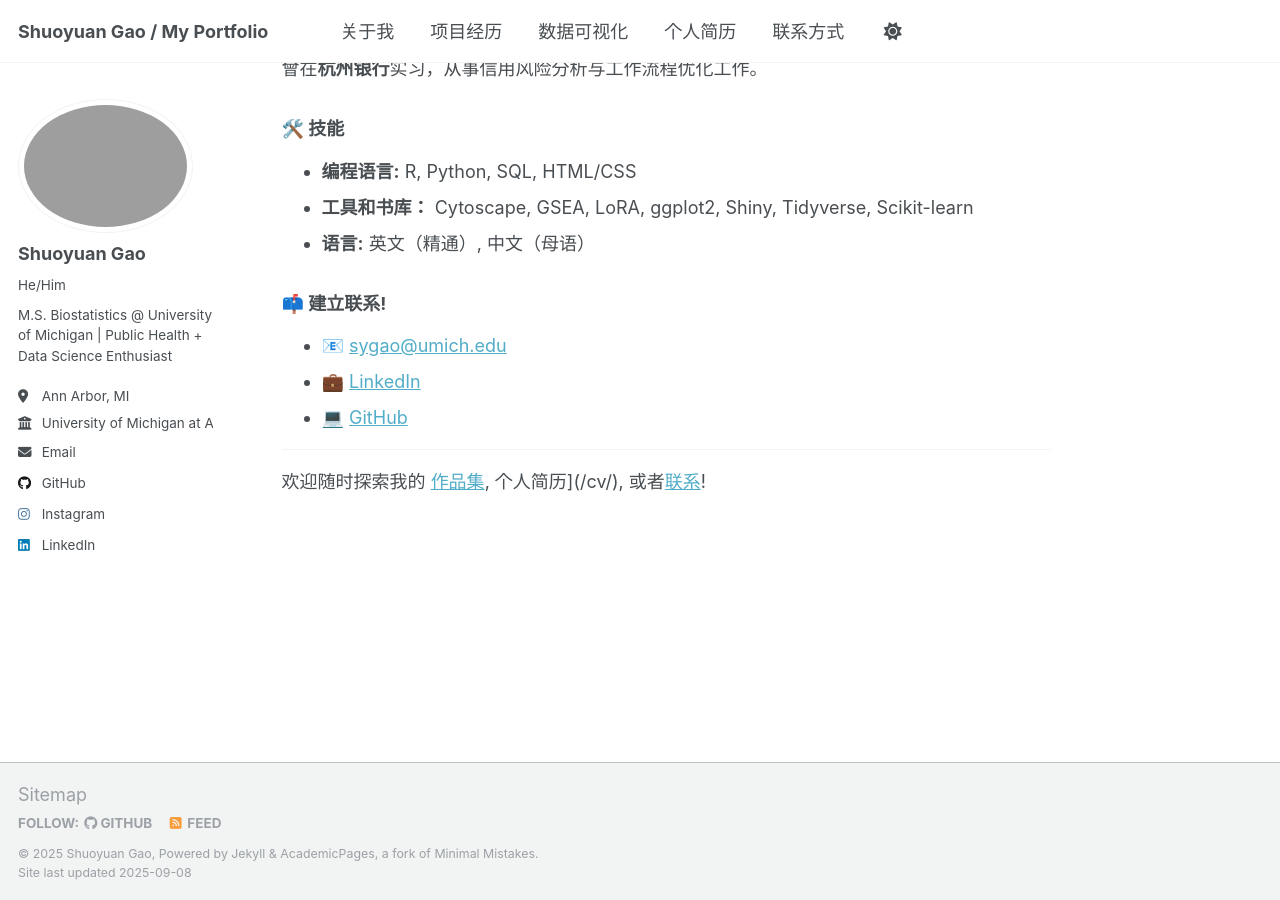
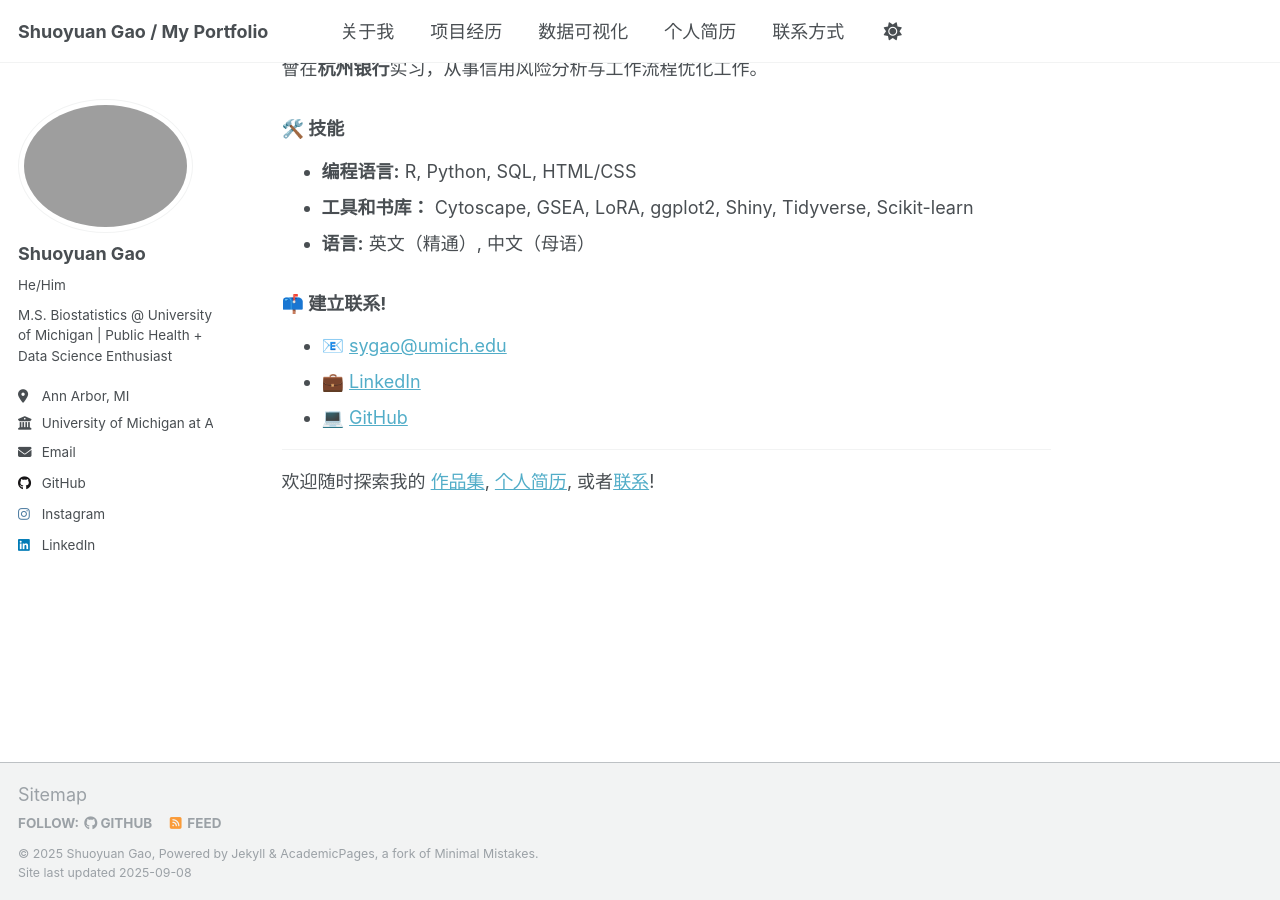
Before and after one commit to GSYH/zh, a Jekyll site: the page built from _pages/about.md, in a window 1280 px wide and 900 px high, scrolled down 700 px. Built offline with Jekyll 4.4.1, drawn with Linux system fonts in a browser that asks for light colours.

```diff
--- a/_pages/about.md
+++ b/_pages/about.md
@@ -37,4 +37,4 @@ redirect_from:
 
 ---
 
-欢迎随时探索我的 [作品集](/portfolio/), 个人简历](/cv/), 或者[联系](mailto:sygao@umich.edu)!
+欢迎随时探索我的 [作品集](/portfolio/), [个人简历](/cv/), 或者[联系](mailto:sygao@umich.edu)!
```
